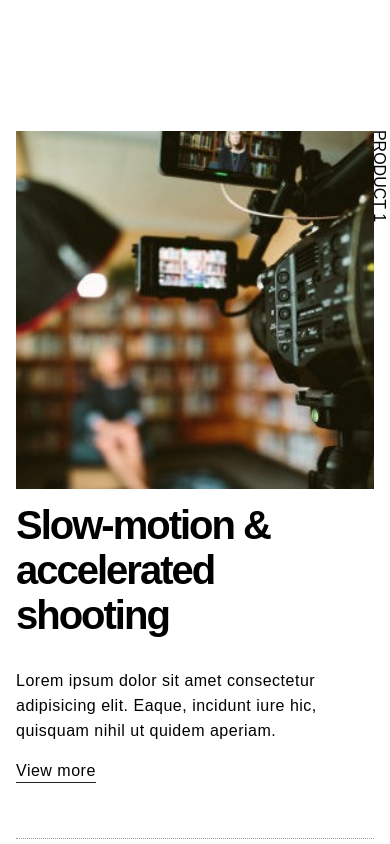
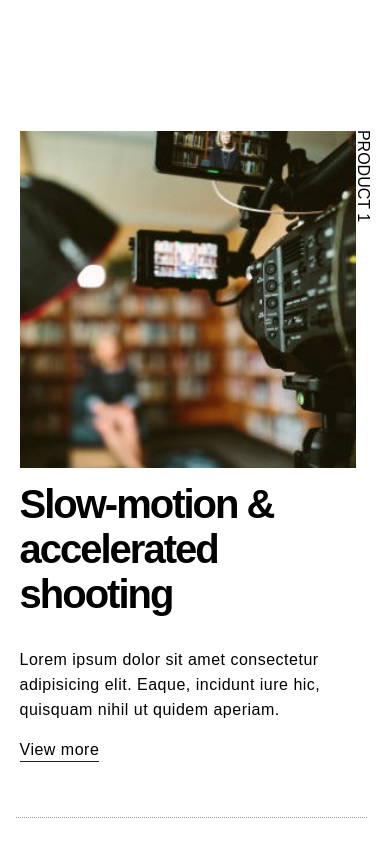
Before and after one commit to youseif-elshreif/tenplate4, a plain HTML site: page index.html in a window 390 px wide. Shown: the part 1360-2204 px from the top of the page. Drawn offline with Linux system fonts and the light colour scheme.

Commit message:
Add files via upload

```diff
--- a/css/style.css
+++ b/css/style.css
@@ -526,7 +526,7 @@ section {
     .sectwocont,
     .sectwocont img,
     .sectow {
-        width: 100%;
+        width: 98%;
     }
 
     .sectow {
@@ -546,7 +546,7 @@ section {
         position: absolute;
         transform: rotate(90deg);
         top: 36px;
-        right: -51px;
+        right: -46px;
     }
 
     .two::after {
```
